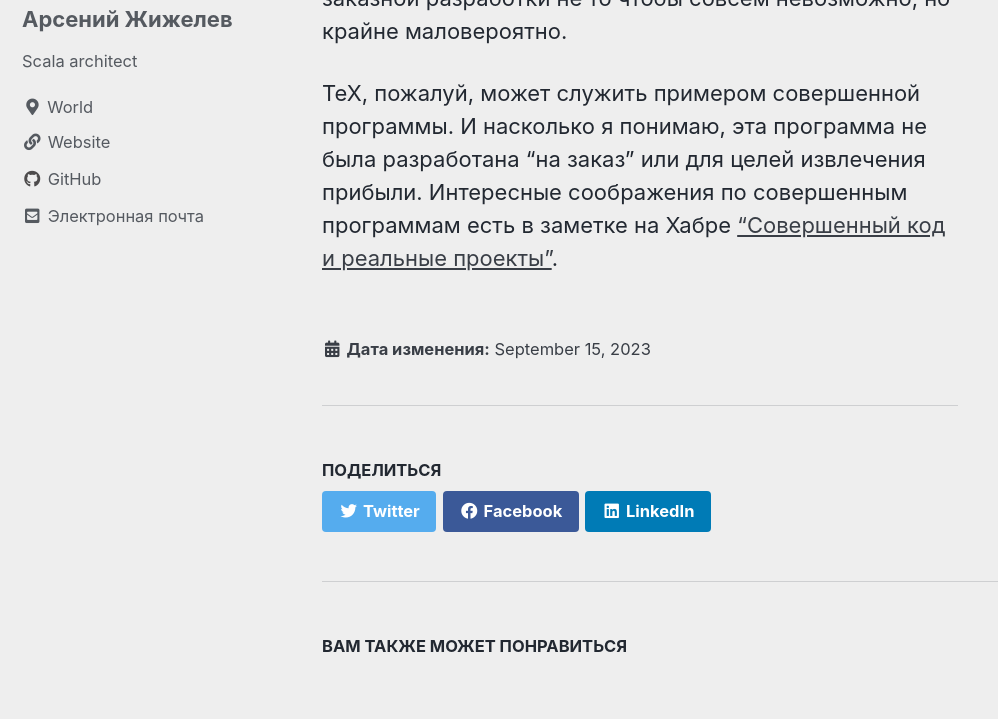
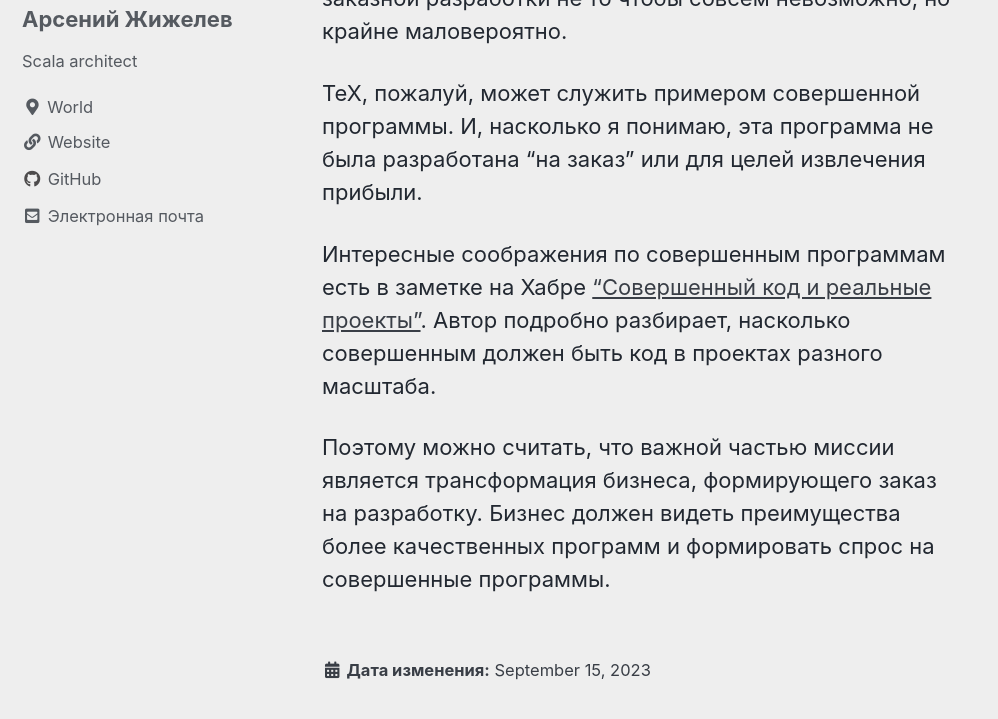
Before and after one commit to Primetalk/primetalk.github.io, a Jekyll site: the page built from _posts/2023-09-15-mission.markdown, in a window 1280 px wide and 900 px high, scrolled down 1468 px, cut to the strip 180-899 px from the top of the window. Shown: the whole strip, without its empty margins (0-998 px from the left). Built offline with Jekyll 4.4.1, drawn with Linux system fonts in a browser that asks for light colours; cached includes are drawn as plain includes.

Commit message:
Fix contacts

```diff
--- a/_posts/2023-09-15-mission.markdown
+++ b/_posts/2023-09-15-mission.markdown
@@ -22,4 +22,8 @@ toc_icon: "cog"
 
 Конечный результат работы разработчиков во многом определяется тем запросом от бизнеса, который разработчики реализуют. Если бизнес ставит задачу "быстренько на коленке сделать хоть что-то, чтобы работало хоть как-то", то не стоит удивляться, что примерно такой результат и будет получен. Либо заказчик просит "автоматизировать хаос" и на выходе получает автоматизированный хаос ("автоматизация бизнес-процессов, как они есть"). Поэтому появление совершенных программ в результате традиционной заказной разработки не то чтобы совсем невозможно, но крайне маловероятно.
 
-TeX, пожалуй, может служить примером совершенной программы. И насколько я понимаю, эта программа не была разработана "на заказ" или для целей извлечения прибыли. Интересные соображения по совершенным программам есть в заметке на Хабре ["Совершенный код и реальные проекты"](https://habr.com/ru/companies/enterra/articles/183360/).
+TeX, пожалуй, может служить примером совершенной программы. И, насколько я понимаю, эта программа не была разработана "на заказ" или для целей извлечения прибыли.
+
+Интересные соображения по совершенным программам есть в заметке на Хабре ["Совершенный код и реальные проекты"](https://habr.com/ru/companies/enterra/articles/183360/). Автор подробно разбирает, насколько совершенным должен быть код в проектах разного масштаба.
+
+Поэтому можно считать, что важной частью миссии является трансформация бизнеса, формирующего заказ на разработку. Бизнес должен видеть преимущества более качественных программ и формировать спрос на совершенные программы.
```
Also changed, not shown: contacts.md (+2 -0 lines).
